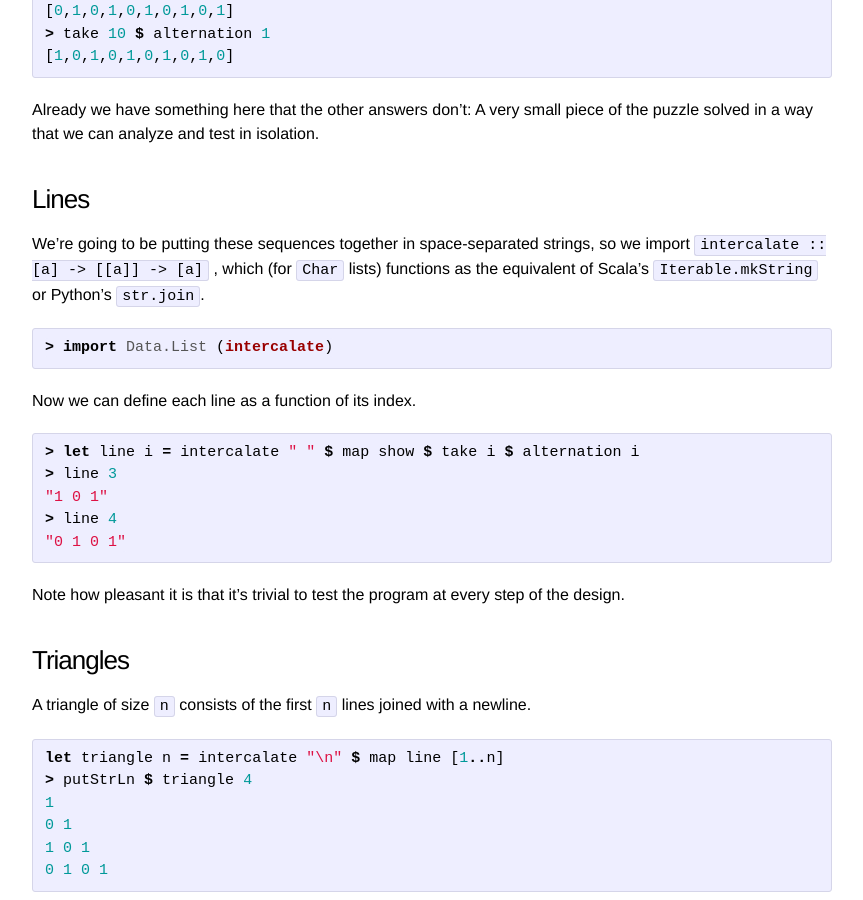
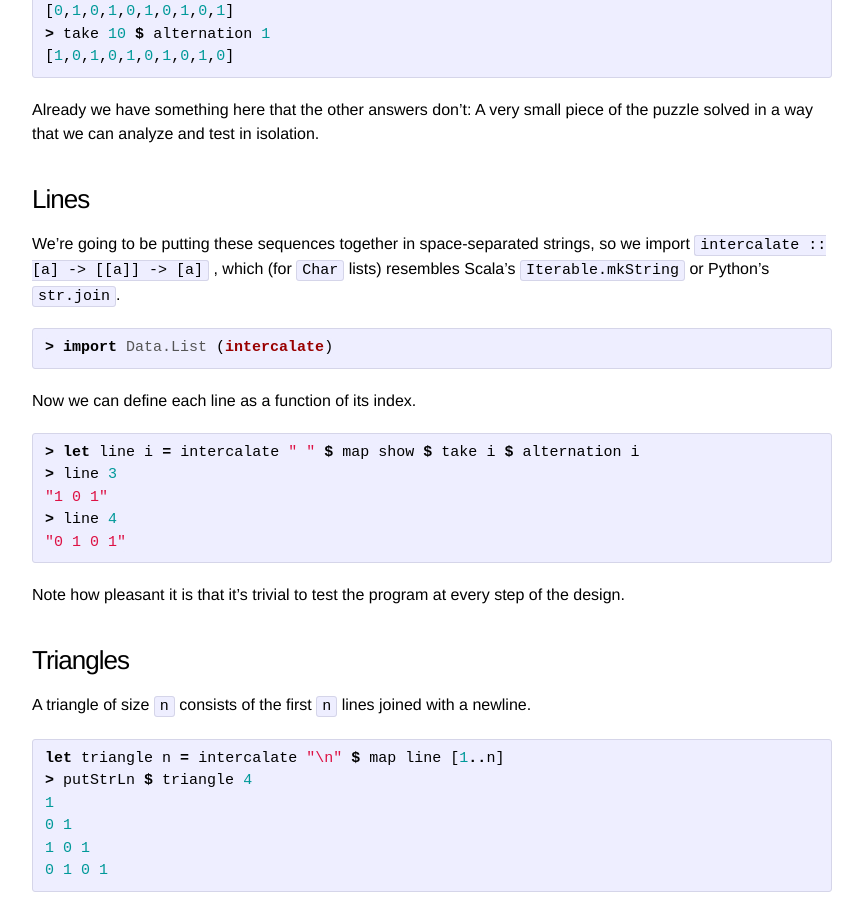
Before and after one commit to chris-martin/bricks, a Jekyll site: the page built from _posts/2014-08-03-unwanted-haskell-triangle.md, in a window 1280 px wide and 900 px high, scrolled down 1743 px. Shown: the whole window, without its empty margins (208-1071 px from the left). Built offline with Jekyll 4.4.1, drawn with Linux system fonts in a browser that asks for light colours.

Commit message:
resembles

```diff
--- a/_posts/2014-08-03-unwanted-haskell-triangle.md
+++ b/_posts/2014-08-03-unwanted-haskell-triangle.md
@@ -89,8 +89,7 @@ of the puzzle solved in a way that we can analyze and test in isolation.
 
 We're going to be putting these sequences together in space-separated strings,
 so we import `intercalate :: [a] -> [[a]] -> [a]` , which (for `Char` lists)
-functions as the equivalent of Scala's `Iterable.mkString` or Python's
-`str.join`.
+resembles Scala's `Iterable.mkString` or Python's `str.join`.
 
 {% highlight haskell %}
 > import Data.List (intercalate)
```
